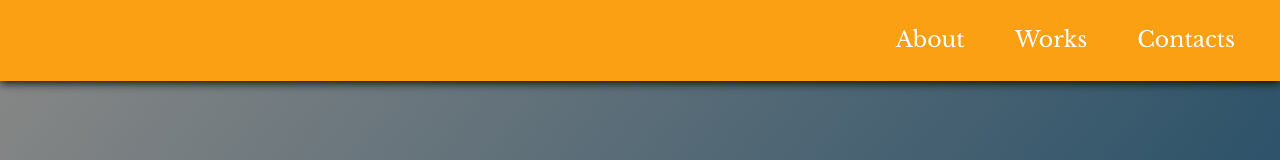
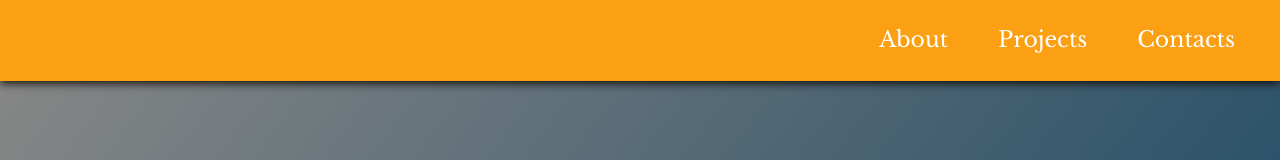
Before and after one commit to shivshankar0965/portfolio, a plain HTML site: page index.html in a window 1280 px wide. Shown: the top 160 px of the page. Drawn offline with nearby package versions, Linux system fonts and the light colour scheme; a web font is replaced by a local one.

Commit message:
Update index.html

```diff
--- a/index.html
+++ b/index.html
@@ -22,7 +22,7 @@
           <a href="#welcome-section">About</a>
         </li>
         <li>
-          <a href="#projects">Works</a>
+          <a href="#projects">Projects</a>
         </li>
         <li>
           <a href="#contact">Contacts</a>
```
